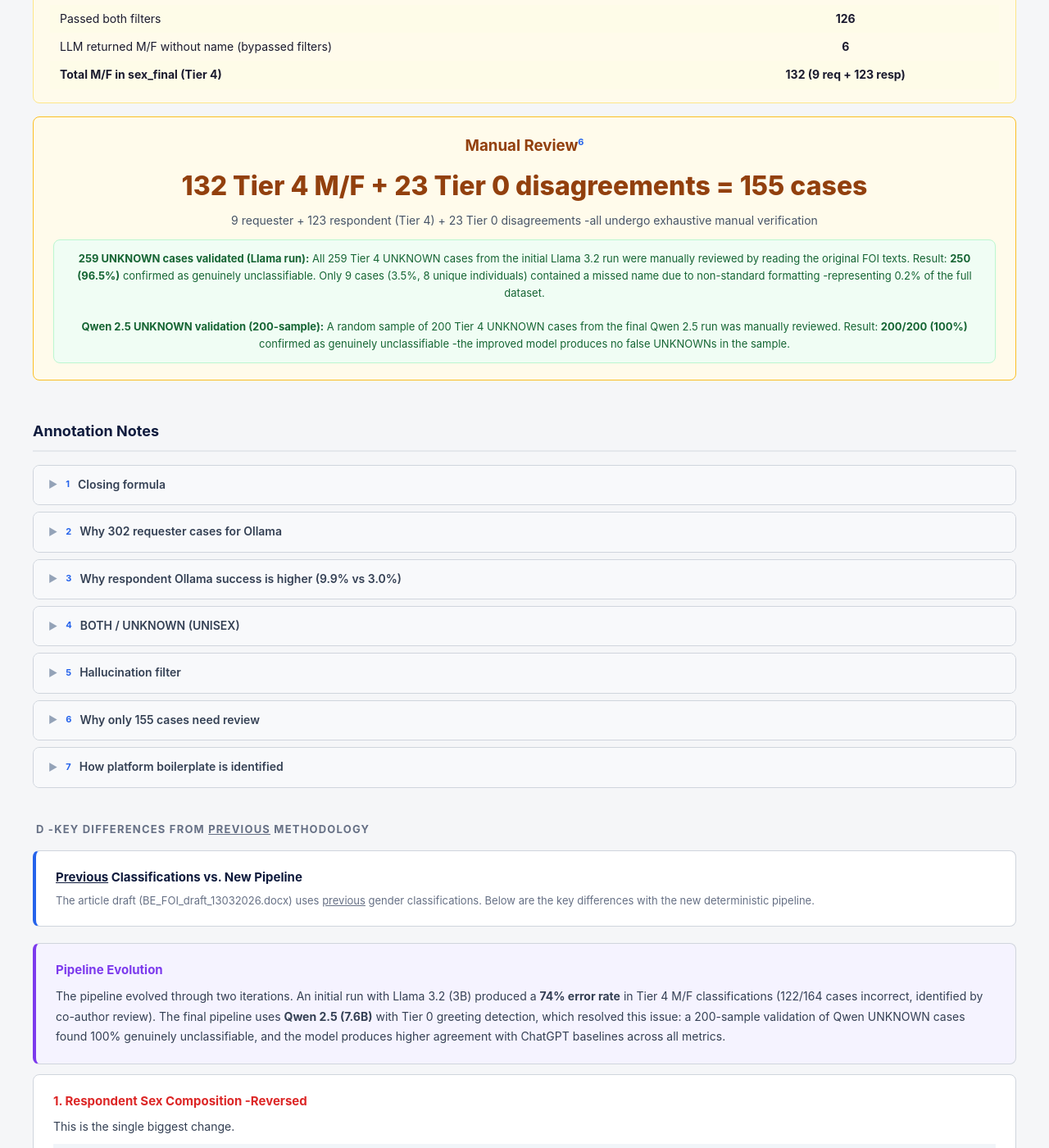
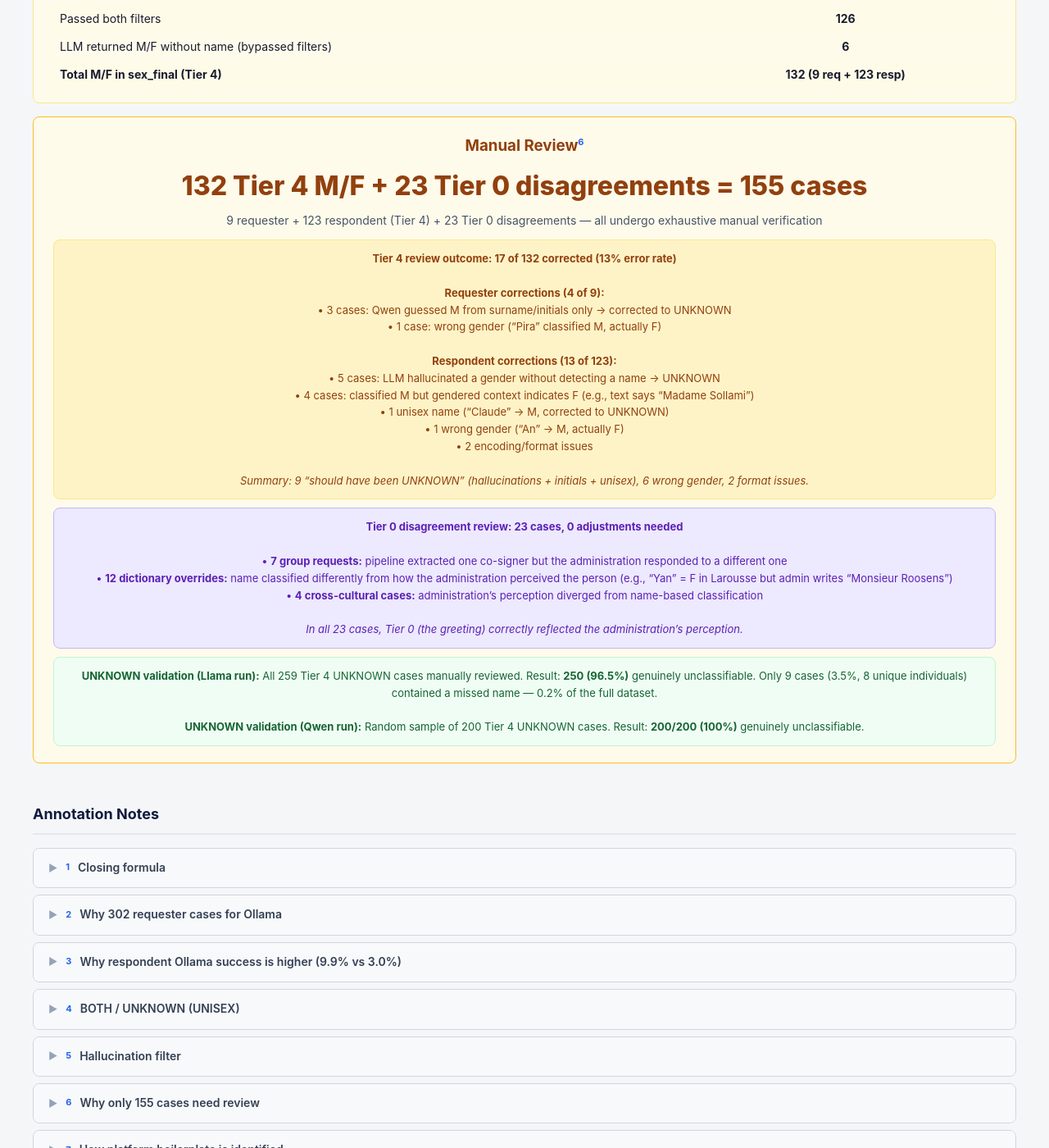
Before and after one commit to eqenrico-hub/eqenrico-hub.github.io, a Jekyll site: the page pipeline.html, which Jekyll copies as it is, in a window 1280 px wide and 1400 px high, scrolled down 4351 px. Shown: the whole window at 82% size. Built offline with Jekyll 4.4.1, drawn with Linux system fonts in a browser that asks for light colours; some of the changed text lies outside the part shown.

Commit message:
Update pipeline visualizations with audit findings
- Add 17-correction breakdown (13% error rate) with error type
  categories: 9 should-be-UNKNOWN, 6 wrong gender, 2 format issues
- Add 23 Tier 0 disagreement breakdown: 7 group requests, 12
  dictionary overrides, 4 cross-cultural cases
- Add note that platform boilerplate is stripped before Tier 0
  greeting detection
- Update both pipeline.html and pipeline-animated.html

Co-Authored-By: Claude Opus 4.6 (1M context) <noreply@anthropic.com>

```diff
--- a/pipeline.html
+++ b/pipeline.html
@@ -769,7 +769,8 @@
     150 no name extracted (from R4)  &#9496;
 
 <span style="color:#7c3aed;font-weight:700;">Tier 0 cross-check: 1,339 response greetings detected (M=945, F=394)</span>
-    77 resolved cases with no name, 74 resolved unisex names, 23 overrode dictionary classifications</div>
+    77 resolved cases with no name, 74 resolved unisex names, 23 overrode dictionary classifications
+    <span style="font-size:12px;color:#6b7280;">(Response text is cleaned of platform boilerplate before greeting detection; only the first line is scanned)</span></div>
 
       <div class="arrow-down arrow-sm"><div class="shaft"></div></div>
       <div class="arrow-label">302 remaining</div>
@@ -1010,10 +1011,33 @@
     <div class="review-box">
       <h3 style="margin-bottom:8px;color:#92400e;">Manual Review<sup>6</sup></h3>
       <div class="big-num">132 Tier 4 M/F + 23 Tier 0 disagreements = 155 cases</div>
-      <p style="font-size:14px;color:#475467;margin-top:6px;">9 requester + 123 respondent (Tier 4) + 23 Tier 0 disagreements -all undergo exhaustive manual verification</p>
-      <div style="margin-top:12px;padding:12px 16px;background:#f0fdf4;border:1px solid #bbf7d0;border-radius:8px;font-size:13px;color:#166534;">
-        <strong>259 UNKNOWN cases validated (Llama run):</strong> All 259 Tier 4 UNKNOWN cases from the initial Llama 3.2 run were manually reviewed by reading the original FOI texts. Result: <strong>250 (96.5%)</strong> confirmed as genuinely unclassifiable. Only 9 cases (3.5%, 8 unique individuals) contained a missed name due to non-standard formatting -representing 0.2% of the full dataset.<br><br>
-        <strong>Qwen 2.5 UNKNOWN validation (200-sample):</strong> A random sample of 200 Tier 4 UNKNOWN cases from the final Qwen 2.5 run was manually reviewed. Result: <strong>200/200 (100%)</strong> confirmed as genuinely unclassifiable -the improved model produces no false UNKNOWNs in the sample.
+      <p style="font-size:14px;color:#475467;margin-top:6px;">9 requester + 123 respondent (Tier 4) + 23 Tier 0 disagreements &mdash; all undergo exhaustive manual verification</p>
+
+      <div style="margin-top:12px;padding:12px 16px;background:#fef3c7;border:1px solid #fde68a;border-radius:8px;font-size:13px;color:#92400e;">
+        <strong>Tier 4 review outcome: 17 of 132 corrected (13% error rate)</strong><br><br>
+        <strong>Requester corrections (4 of 9):</strong><br>
+        &bull; 3 cases: Qwen guessed M from surname/initials only &rarr; corrected to UNKNOWN<br>
+        &bull; 1 case: wrong gender (&ldquo;Pira&rdquo; classified M, actually F)<br><br>
+        <strong>Respondent corrections (13 of 123):</strong><br>
+        &bull; 5 cases: LLM hallucinated a gender without detecting a name &rarr; UNKNOWN<br>
+        &bull; 4 cases: classified M but gendered context indicates F (e.g., text says &ldquo;Madame Sollami&rdquo;)<br>
+        &bull; 1 unisex name (&ldquo;Claude&rdquo; &rarr; M, corrected to UNKNOWN)<br>
+        &bull; 1 wrong gender (&ldquo;An&rdquo; &rarr; M, actually F)<br>
+        &bull; 2 encoding/format issues<br><br>
+        <em>Summary: 9 &ldquo;should have been UNKNOWN&rdquo; (hallucinations + initials + unisex), 6 wrong gender, 2 format issues.</em>
+      </div>
+
+      <div style="margin-top:10px;padding:12px 16px;background:#ede9fe;border:1px solid #c4b5fd;border-radius:8px;font-size:13px;color:#5b21b6;">
+        <strong>Tier 0 disagreement review: 23 cases, 0 adjustments needed</strong><br><br>
+        &bull; <strong>7 group requests:</strong> pipeline extracted one co-signer but the administration responded to a different one<br>
+        &bull; <strong>12 dictionary overrides:</strong> name classified differently from how the administration perceived the person (e.g., &ldquo;Yan&rdquo; = F in Larousse but admin writes &ldquo;Monsieur Roosens&rdquo;)<br>
+        &bull; <strong>4 cross-cultural cases:</strong> administration&rsquo;s perception diverged from name-based classification<br><br>
+        <em>In all 23 cases, Tier 0 (the greeting) correctly reflected the administration&rsquo;s perception.</em>
+      </div>
+
+      <div style="margin-top:10px;padding:12px 16px;background:#f0fdf4;border:1px solid #bbf7d0;border-radius:8px;font-size:13px;color:#166534;">
+        <strong>UNKNOWN validation (Llama run):</strong> All 259 Tier 4 UNKNOWN cases manually reviewed. Result: <strong>250 (96.5%)</strong> genuinely unclassifiable. Only 9 cases (3.5%, 8 unique individuals) contained a missed name &mdash; 0.2% of the full dataset.<br><br>
+        <strong>UNKNOWN validation (Qwen run):</strong> Random sample of 200 Tier 4 UNKNOWN cases. Result: <strong>200/200 (100%)</strong> genuinely unclassifiable.
       </div>
     </div>
   </div>
@@ -1135,7 +1159,7 @@ Signature zone:
         <sup>6</sup> Why only 155 cases need review
       </div>
       <div class="anno-body">
-        Tiers 1&ndash;3 are deterministic dictionary lookups -same input always gives same output, no review needed. Only Tier 4 (LLM) is probabilistic, so ALL 132 of its M/F outputs (9 requester + 123 respondent) are flagged for human verification. Additionally, 23 Tier 0 disagreements (where Larousse and Statbel assign different sexes to the same name) are manually reviewed, for a total of 155 cases. The UNKNOWN cases were validated separately: all 259 Tier 4 UNKNOWN cases from the initial Llama 3.2 run were manually reviewed by reading the original FOI texts from the export folder. Of these, 250 (96.5%) were confirmed as genuinely unclassifiable. A further 200-sample validation of Qwen 2.5 UNKNOWN cases found 100% genuinely unclassifiable.
+        Tiers 1&ndash;3 are deterministic dictionary lookups &mdash; same input always gives same output, no review needed. Only Tier 4 (LLM) is probabilistic, so ALL 132 of its M/F outputs (9 requester + 123 respondent) are flagged for human verification. Of these, <strong>17 were corrected (13% error rate)</strong>: 9 cases where the LLM should have returned UNKNOWN (hallucinations, initials-only, unisex names), 6 wrong gender assignments, and 2 encoding/format issues. Additionally, 23 Tier 0 disagreements (where the response greeting diverges from dictionary classification) were manually reviewed &mdash; breakdown: 7 group requests (wrong co-signer extracted), 12 dictionary overrides, 4 cross-cultural cases. In all 23, the greeting correctly reflected perceived gender; no adjustments needed. Total: 155 cases reviewed. UNKNOWN cases validated separately: 259 from Llama run (96.5% genuinely unclassifiable), 200-sample from Qwen run (100% genuinely unclassifiable).
       </div>
     </div>
 
```
Also changed, not shown: pipeline-animated.html (+21 -2 lines).
